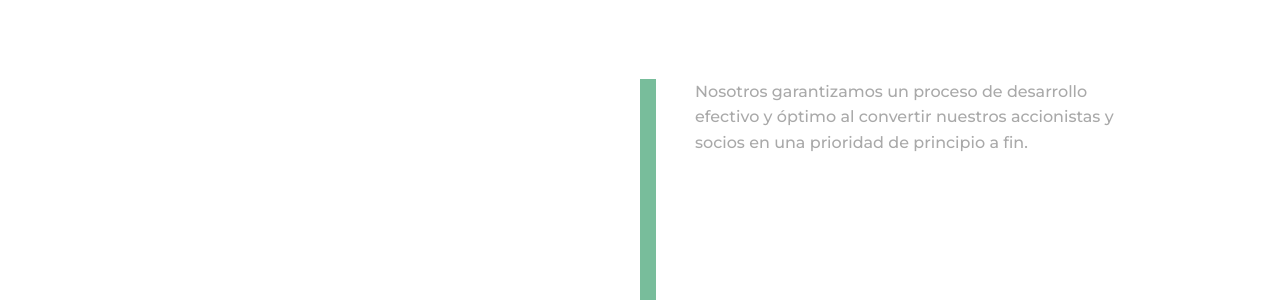
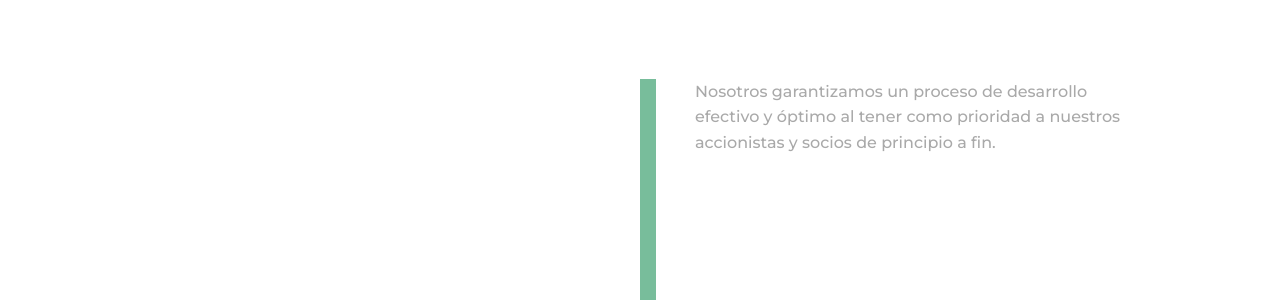
Before and after one commit to mesabafinance/taqtyle.com, a Jekyll site: the page built from es/process.html, in a window 1280 px wide and 900 px high. Shown: the part 290-590 px from the top of the window. Built offline with Jekyll 4.4.1, drawn with Linux system fonts in a browser that asks for light colours; some web fonts are replaced.

Commit message:
Fix spanish sentence

```diff
--- a/_data/spanish.yml
+++ b/_data/spanish.yml
@@ -64,7 +64,7 @@ items:
       paragraph: Inscríbase en nuestra lista de correo y reciba las últimas noticias y novedades directamente en su bandeja de entrada.
   process:
     heading: Nuestro proceso de desarrollo
-    paragraph: Nosotros garantizamos un proceso de desarrollo efectivo y óptimo al convertir nuestros accionistas y socios en una prioridad de principio a fin.
+    paragraph: Nosotros garantizamos un proceso de desarrollo efectivo y óptimo al tener como prioridad a nuestros accionistas y socios de principio a fin.
     step_1:
       heading: Paso 01
       subheading: Exploración
```
